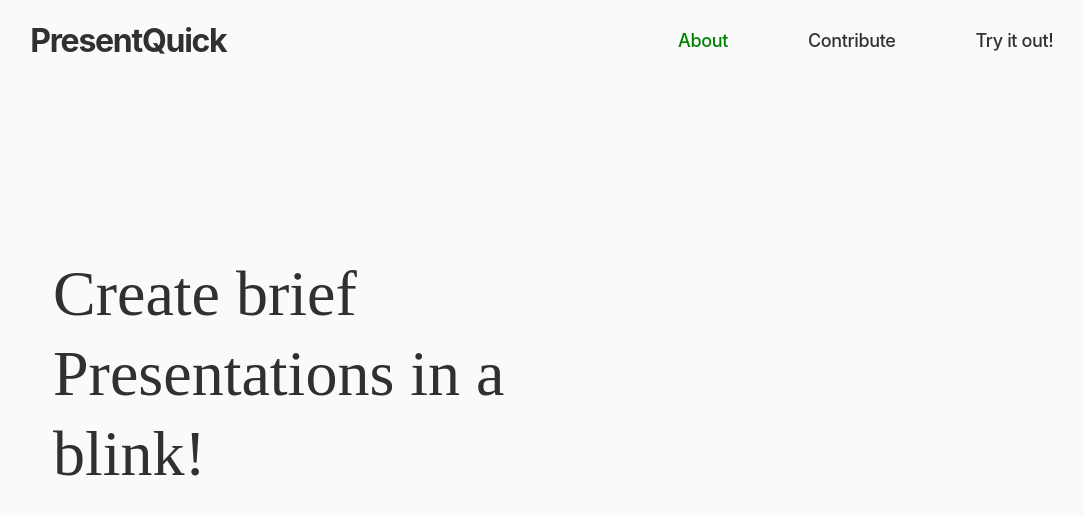
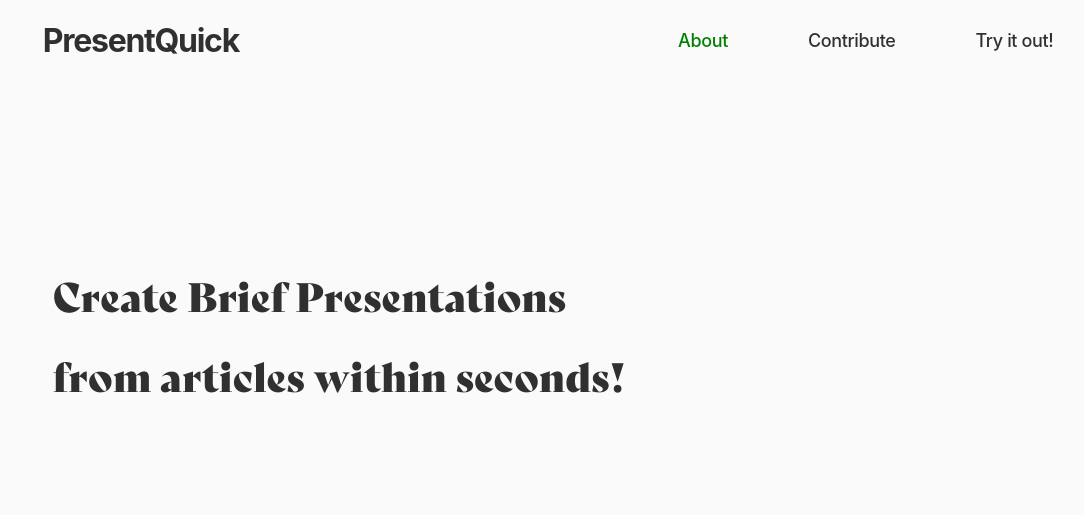
Before and after one commit to neeltron/PresentQuick, a Flask app: page / in a window 1280 px wide. Shown: the top 515 px of the page, without its empty margins (3-1087 px from the left). Run offline with Flask 2, Linux system fonts and the light colour scheme.

Commit message:
added aboutcontent + font

```diff
--- a/templates/index.html
+++ b/templates/index.html
@@ -4,11 +4,14 @@
 <title>PresentQuick</title>
 </head>
 <style>
+@font-face {
+  font-family: aboutct;
+  src: url(static/BelyDisplay.ttf);
+}
 #heading {
   font-family: Inter;
   letter-spacing: -0.04em;
   color: #303031;
-  left: 5%;
 }
 #nav {
   display: flex;
@@ -65,10 +68,10 @@
   left: 0px;
   top: 0px;
 
-  font-family: Bely Display;
+  font-family: aboutct;
   font-style: normal;
   font-weight: normal;
-  font-size: 64px;
+  font-size: 40px;
   line-height: 80px;
   color: #303031;
   flex: none;
@@ -89,14 +92,14 @@
 }
 </style>
 <body bgcolor = "FAFAFA">
-<h1 id = "heading">&nbsp;&nbsp;&nbsp;&nbsp;PresentQuick</h1>
+<h1 id = "heading">&nbsp;&nbsp;&nbsp;&nbsp;&nbsp;&nbsp;PresentQuick</h1>
 <div id = "nav">
   <a id = "about">About</a>
   <a id = "contribute" href = "https://github.com/neeltron/PresentQuick">Contribute</a>
   <a id = "try">Try it out!</a>
 </div>
 <div id = "aboutdiv">
-<p id="aboutcontent">Create brief Presentations in a blink!</p>
+<p id="aboutcontent">Create Brief Presentations from articles within seconds!</p>
 </div>
 </body>
 </html>
```
Also changed, not shown: static/BelyDisplay.ttf (added).
